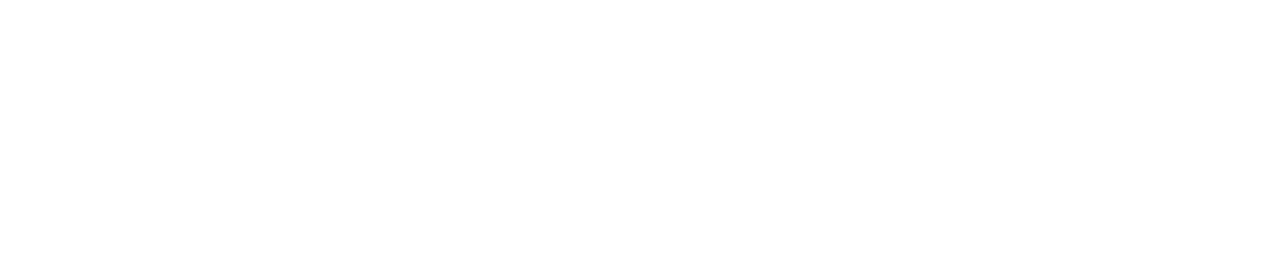
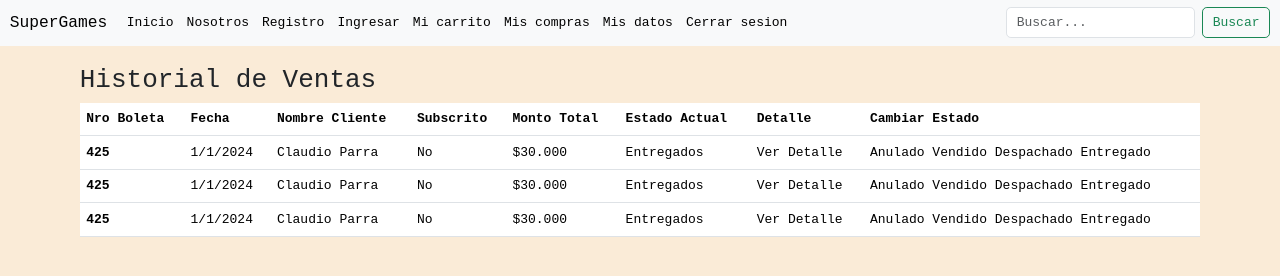
Before and after one commit to g0dspee/hazlotumismoloco, a plain HTML site: page ventas.html in a window 1280 px wide. Drawn offline with nearby package versions, Linux system fonts and the light colour scheme.

Commit message:
Agregado pagina Ventas

```diff
--- a/bodega.html
+++ b/bodega.html
@@ -0,0 +1,30 @@
+<!DOCTYPE html>
+<html lang="en">
+  <head>
+    <!--Metadata-->
+    <meta charset="UTF-8">
+    <meta name="viewport" content="width=device-width, initial-scale=1.0">
+
+    <title>Tienda de Videojuegos</title>
+    <link
+      href="https://cdn.jsdelivr.net/npm/bootstrap@5.3.3/dist/css/bootstrap.min.css"
+      rel="stylesheet"
+      integrity="sha384-QWTKZyjpPEjISv5WaRU9OFeRpok6YctnYmDr5pNlyT2bRjXh0JMhjY6hW+ALEwIH"
+      crossorigin="anonymous">
+    <link rel="stylesheet" href="css/styles.css">
+
+  </head>
+  <body> <!--Define el cuerpo del documento-->
+
+    <div
+      id="menu">
+    </div><!--Llamo al archivo menu_superior.html con script.js-->
+    </body>
+    <script
+    src="https://cdn.jsdelivr.net/npm/bootstrap@5.3.3/dist/js/bootstrap.bundle.min.js"
+    integrity="sha384-YvpcrYf0tY3lHB60NNkmXc5s9fDVZLESaAA55NDzOxhy9GkcIdslK1eN7N6jIeHz"
+    crossorigin="anonymous"></script>
+
+    <script src="js/script.js"></script>
+
+</html>
--- a/ventas.html
+++ b/ventas.html
@@ -0,0 +1,84 @@
+<!DOCTYPE html>
+<html lang="en">
+  <head>
+    <!--Metadata-->
+    <meta charset="UTF-8">
+    <meta name="viewport" content="width=device-width, initial-scale=1.0">
+
+    <title>Tienda de Videojuegos</title>
+    <link
+      href="https://cdn.jsdelivr.net/npm/bootstrap@5.3.3/dist/css/bootstrap.min.css"
+      rel="stylesheet"
+      integrity="sha384-QWTKZyjpPEjISv5WaRU9OFeRpok6YctnYmDr5pNlyT2bRjXh0JMhjY6hW+ALEwIH"
+      crossorigin="anonymous">
+    <link rel="stylesheet" href="css/styles.css">
+
+  </head>
+  <body> <!--Define el cuerpo del documento-->
+
+    <div
+      id="menu">
+    </div><!--Llamo al archivo menu_superior.html con script.js-->
+    <br>
+    <div class="container">
+        <h2>Historial de Ventas</h2>
+        <div class="row-md">
+            <div class="col">
+              <table class="table">
+                <thead>
+                  <tr>
+                    <th scope="col">Nro Boleta</th>
+                    <th scope="col">Fecha</th>
+                    <th scope="col">Nombre Cliente</th>
+                    <th scope="col">Subscrito</th>
+                    <th scope="col">Monto Total</th>
+                    <th scope="col">Estado Actual</th>
+                    <th scope="col">Detalle</th>
+                    <th scope="col">Cambiar Estado</th>
+                  </tr>
+                </thead>
+                <tbody>
+                  <tr>
+                    <th scope="row">425</th>
+                    <td>1/1/2024</td>
+                    <td>Claudio Parra</td>
+                    <td>No</td>
+                    <td>$30.000</td>
+                    <td>Entregados</td>
+                    <td>Ver Detalle</td>
+                    <td>Anulado Vendido Despachado Entregado</td>
+                  </tr>
+                  <tr>
+                    <th scope="row">425</th>
+                    <td>1/1/2024</td>
+                    <td>Claudio Parra</td>
+                    <td>No</td>
+                    <td>$30.000</td>
+                    <td>Entregados</td>
+                    <td>Ver Detalle</td>
+                    <td>Anulado Vendido Despachado Entregado</td>
+                  </tr>
+                  <tr>
+                    <th scope="row">425</th>
+                    <td>1/1/2024</td>
+                    <td>Claudio Parra</td>
+                    <td>No</td>
+                    <td>$30.000</td>
+                    <td>Entregados</td>
+                    <td>Ver Detalle</td>
+                    <td>Anulado Vendido Despachado Entregado</td>
+                  </tr>
+                </tbody>
+              </table>
+            </div>
+          </div>
+    </div>
+    </body>
+    <script
+    src="https://cdn.jsdelivr.net/npm/bootstrap@5.3.3/dist/js/bootstrap.bundle.min.js"
+    integrity="sha384-YvpcrYf0tY3lHB60NNkmXc5s9fDVZLESaAA55NDzOxhy9GkcIdslK1eN7N6jIeHz"
+    crossorigin="anonymous"></script>
+
+    <script src="js/script.js"></script>
+
+</html>
```
Also changed, not shown: boleta.html (+30 -0 lines), productos.html (+1 -1 lines), usuarios.html (+38 -0 lines).
